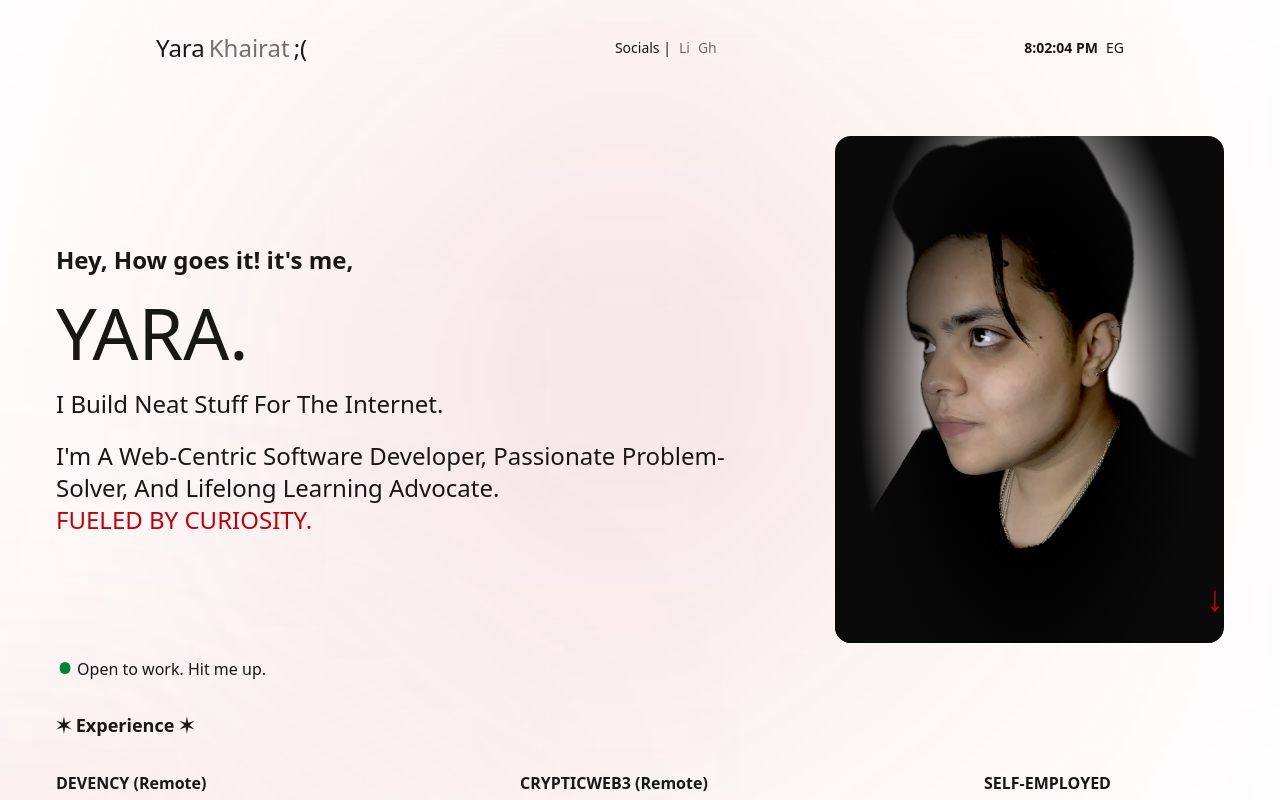
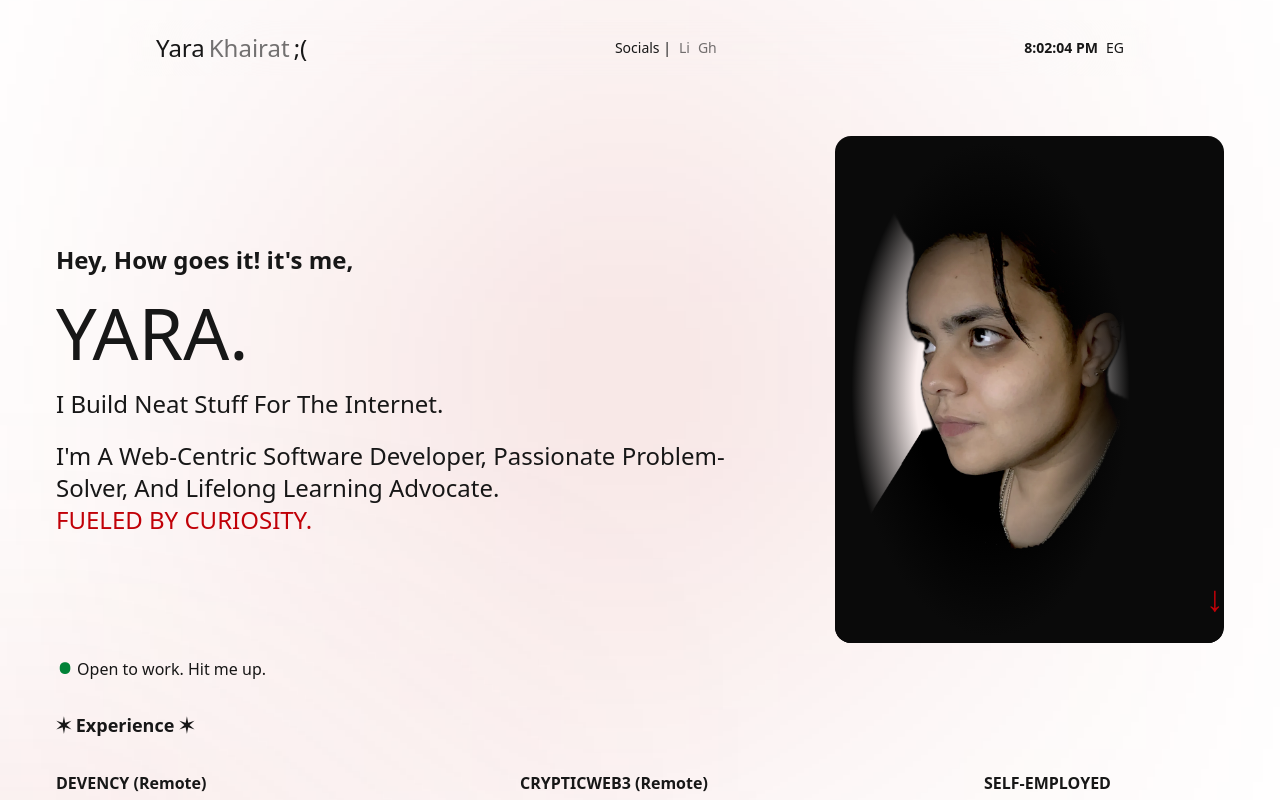
Before and after one commit to UndefinedYara/website, a Next.js app: page / in a window 1280 px wide. Shown: the top 800 px of the page. Built offline with nearby package versions, Linux system fonts and the light colour scheme.

Commit message:
Fade effect edit

```diff
--- a/src/app/ui/components/picture.tsx
+++ b/src/app/ui/components/picture.tsx
@@ -13,7 +13,7 @@ export function Picture() {
       transition={{ duration: 1.0, ease: "easeOut" }}
       className="relative w-9/12 lg:w-full h-full rounded-2xl overflow-hidden bg-transparent"
     >
-      <div className="absolute w-full h-full bg-[radial-gradient(ellipse_55%_85%_at_50%_50%,transparent_35%,#0a0a0a_80%)]"></div>
+      <div className="absolute w-full h-full bg-[radial-gradient(ellipse_55%_75%_at_40%_50%,transparent_35%,#0a0a0a_65%)]"></div>
       <Image
         src={yara}
         alt="Yara"
```
